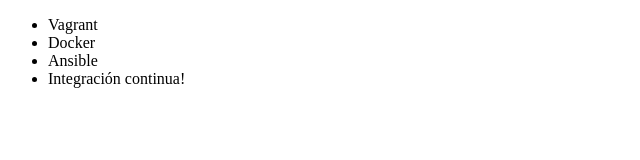
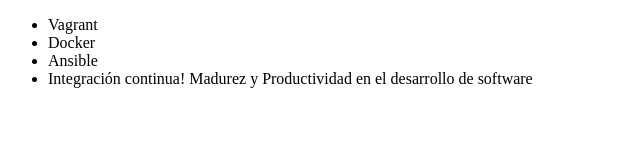
Before and after one commit to sebasrg6/alura-git, a plain HTML site: page index.html in a window 1280 px wide. Shown: the whole page, without its empty margins (0-640 px from the left). Drawn offline with Linux system fonts and the light colour scheme.

Commit message:
Renombrando Integración continua

```diff
--- a/index.html
+++ b/index.html
@@ -9,7 +9,7 @@
          <li> Vagrant </li>
          <li> Docker </li>
          <li> Ansible </li>
-         <li> Integración continua!</li>
+         <li> Integración continua! Madurez y Productividad en el desarrollo de software</li>
      </ul>
 </body>
 </html>
```
